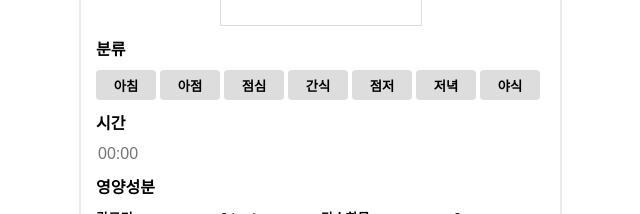
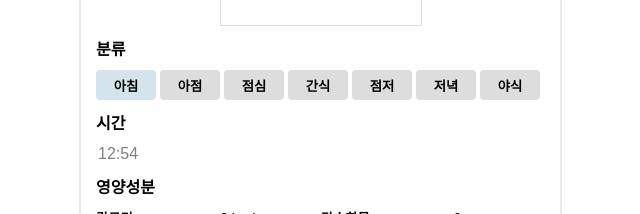
Before and after one commit to elice-cookcook/eatnfit, a React (Vite) app in the folder eatnfit-FE/: page /foodrecord in a window 1280 px wide. Shown: the part 278-492 px from the top of the page, without its empty margins (320-960 px from the left). Built offline with nearby package versions, Linux system fonts and the light colour scheme; a web font is replaced by a local one.

Commit message:
feat: 현재시간 추가, selectBtn default값 추가

```diff
--- a/eatnfit-FE/src/components/SelectBtn/SelectBtn.tsx
+++ b/eatnfit-FE/src/components/SelectBtn/SelectBtn.tsx
@@ -6,7 +6,7 @@ type SelectBtnProps = {
 };
 
 function SelectBtn(props: SelectBtnProps) {
-  const [selectedButton, setSelectedButton] = useState<number | null>(null);
+  const [selectedButton, setSelectedButton] = useState<number | null>(0);
 
   const handleOnClickBtn = (index: number) => {
     if (selectedButton === index) {
--- a/eatnfit-FE/src/pages/FoodRecordPage/FoodRecordPage.tsx
+++ b/eatnfit-FE/src/pages/FoodRecordPage/FoodRecordPage.tsx
@@ -20,7 +20,7 @@ import {
   AddedItems,
   Footer,
 } from "../../components";
-import { useRef, useState } from "react";
+import { useRef, useState, useEffect } from "react";
 
 export default function FoodRecordPage() {
   const meal = ["아침", "아점", "점심", "간식", "점저", "저녁", "야식"];
@@ -34,6 +34,7 @@ export default function FoodRecordPage() {
   const [showImgDiv, setShowImgDiv] = useState<boolean>(true);
   const [time, setTime] = useState<string>("");
 
+  // 이미지 등록
   const handleAddImgClick = () => {
     if (fileInputRef.current) {
       fileInputRef.current.click();
@@ -50,9 +51,22 @@ export default function FoodRecordPage() {
           imageRef.current.src = event.target?.result as string;
         }
       };
-      setShowImgDiv(false);
       reader.readAsDataURL(selectedFile);
     }
+    setShowImgDiv(false);
+  };
+
+  // 시간
+  useEffect(() => {
+    const currentTime = getCurrentTime();
+    setTime(currentTime);
+  }, []);
+
+  const getCurrentTime = () => {
+    const now = new Date();
+    const hours = now.getHours().toString().padStart(2, "0");
+    const minutes = now.getMinutes().toString().padStart(2, "0");
+    return `${hours}:${minutes}`;
   };
 
   return (
@@ -89,7 +103,6 @@ export default function FoodRecordPage() {
         <Time>
           <h4>시간</h4>
           <input
-            placeholder="00:00"
             value={time}
             onChange={(e) => {
               setTime(e.target.value);
```
